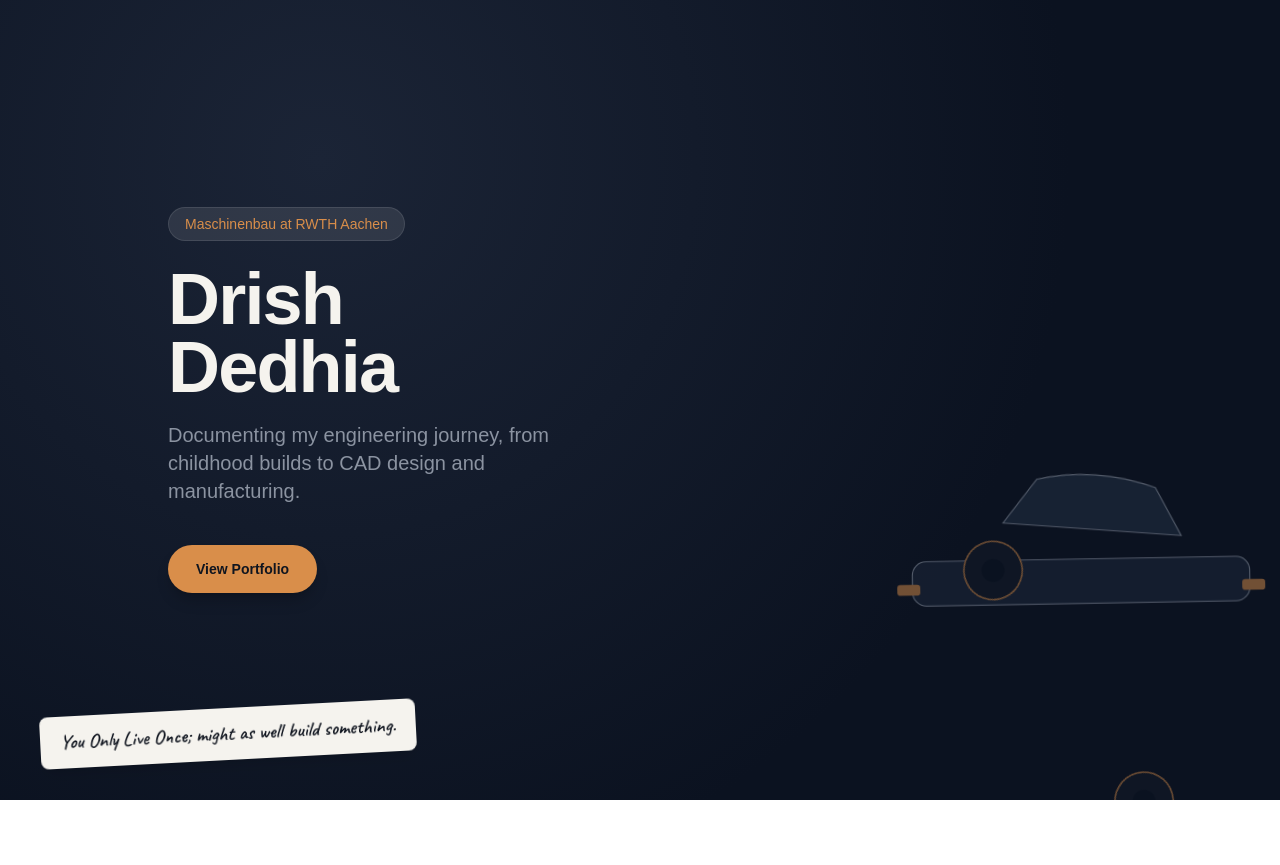
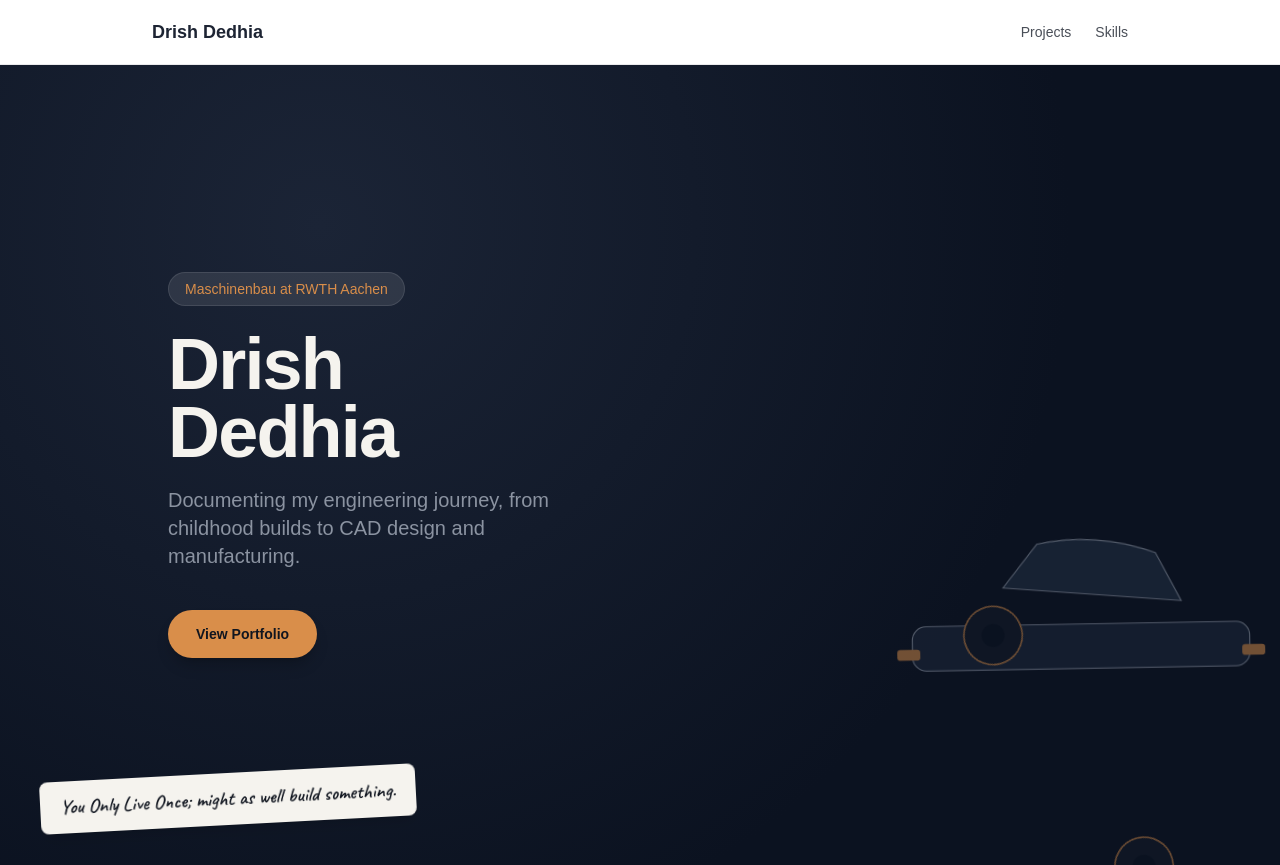
Before and after one commit to drishdedhia2007-svg/portfolio-drish, a Next.js app: page / in a window 1280 px wide. Before the commit the page ends 800 px from the top, so only its background shows below. Built offline with nearby package versions, Linux system fonts and the light colour scheme; a web font is replaced by a local one.

Commit message:
Add site-wide navigation bar and update page metadata

```diff
--- a/app/layout.tsx
+++ b/app/layout.tsx
@@ -1,6 +1,7 @@
 import type { Metadata } from "next";
 import { Geist, Geist_Mono } from "next/font/google";
 import "./globals.css";
+import Navbar from "@/components/Navbar";
 
 const geistSans = Geist({
   variable: "--font-geist-sans",
@@ -13,8 +14,9 @@ const geistMono = Geist_Mono({
 });
 
 export const metadata: Metadata = {
-  title: "Create Next App",
-  description: "Generated by create next app",
+  title: "Drish Dedhia — Mechanical Engineering Portfolio",
+  description:
+    "Documenting my engineering journey from childhood builds to CAD design and manufacturing.",
 };
 
 export default function RootLayout({ children }: LayoutProps<"/">) {
@@ -23,7 +25,10 @@ export default function RootLayout({ children }: LayoutProps<"/">) {
       lang="en"
       className={`${geistSans.variable} ${geistMono.variable} h-full antialiased`}
     >
-      <body className="min-h-full flex flex-col">{children}</body>
+      <body className="min-h-full flex flex-col">
+        <Navbar />
+        {children}
+      </body>
     </html>
   );
 }
--- /dev/null
+++ b/components/Navbar.tsx
@@ -0,0 +1,29 @@
+import Link from "next/link";
+
+export default function Navbar() {
+  return (
+    <header className="sticky top-0 z-50 bg-white/90 backdrop-blur-md border-b border-[#EAEAEC]">
+      <nav className="max-w-5xl mx-auto px-6 h-16 flex items-center justify-between">
+        <Link
+          href="/"
+          className="text-lg font-semibold text-[#1D2433]"
+          style={{ fontFamily: "var(--font-display)" }}
+        >
+          Drish Dedhia
+        </Link>
+
+        <div
+          className="flex items-center gap-6 text-sm font-medium text-[#4A4F58]"
+          style={{ fontFamily: "var(--font-body)" }}
+        >
+          <Link href="/projects" className="hover:text-[#D98E4A] transition-colors">
+            Projects
+          </Link>
+          <Link href="/skills" className="hover:text-[#D98E4A] transition-colors">
+            Skills
+          </Link>
+        </div>
+      </nav>
+    </header>
+  );
+}
```
